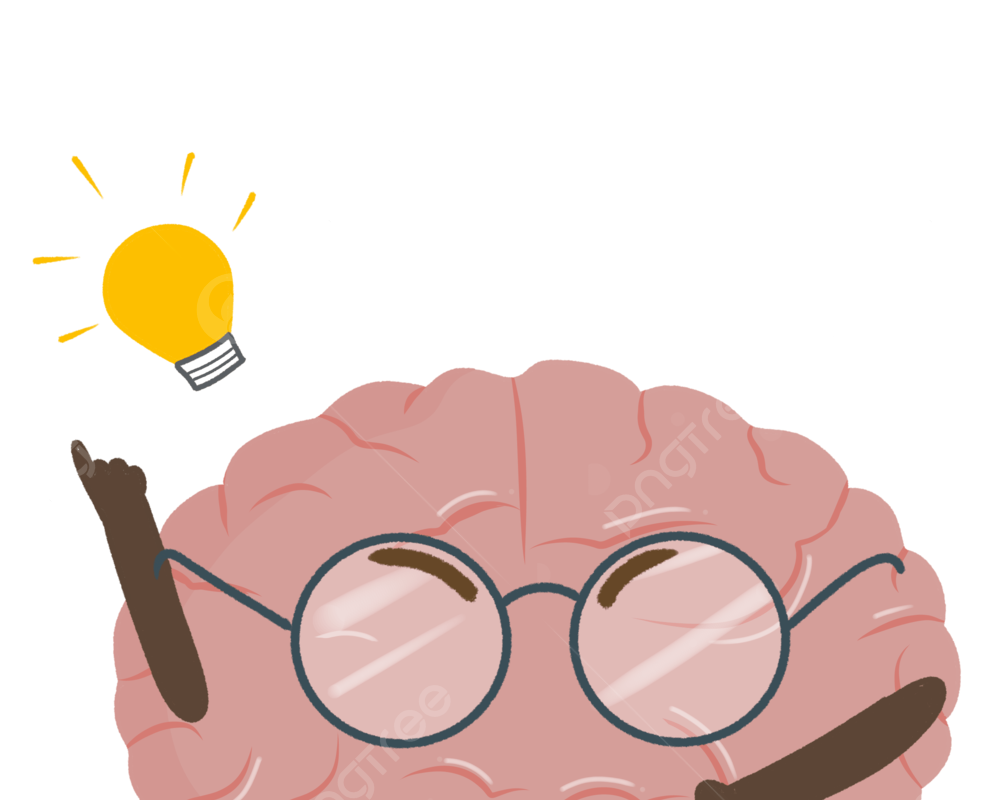
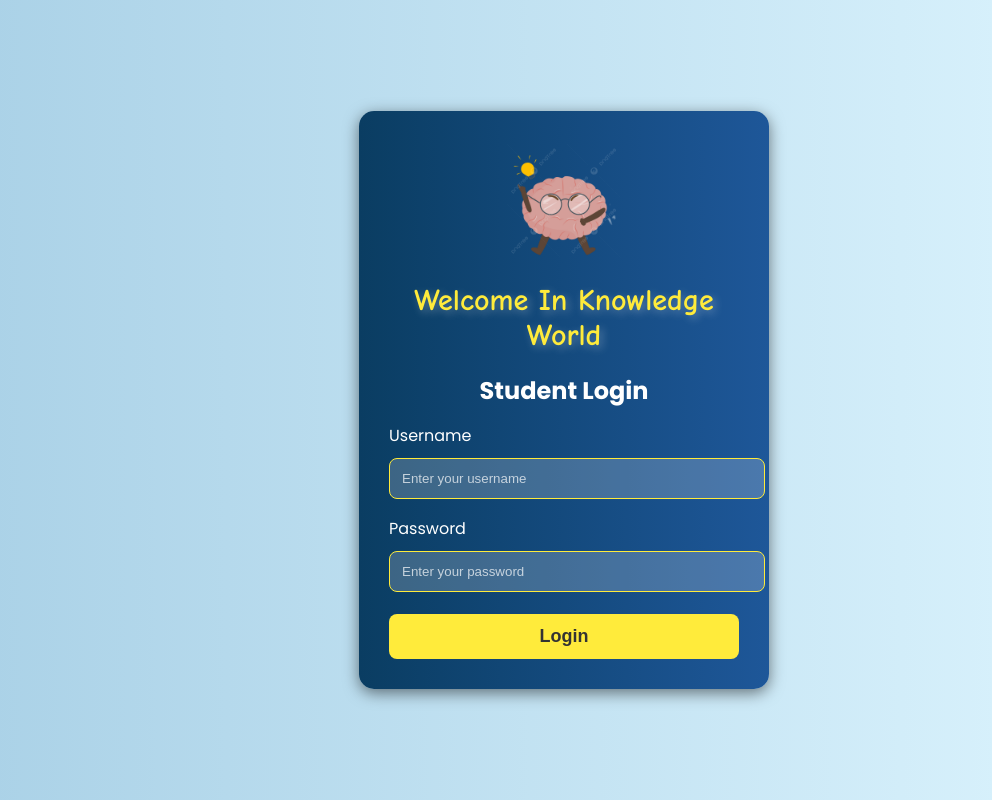
Before and after one commit to Malkhan1992/New-MCQ-App, a plain HTML site: page index.html in a window 1280 px wide. Shown: the top 800 px of the page, without its empty margins (76-1068 px from the left). Drawn offline with Linux system fonts and the light colour scheme.

Commit message:
login pasted in index

```diff
--- a/index.html
+++ b/index.html
@@ -4,25 +4,125 @@
     <meta charset="UTF-8">
     <meta name="viewport" content="width=device-width, initial-scale=1.0">
     <title>Student Login</title>
-    <link rel="stylesheet" href="style.css">
+    <link rel="stylesheet" href="styles.css">
+    <style>
+        @import url('https://fonts.googleapis.com/css2?family=Comic+Neue:wght@700&family=Poppins:wght@400;700&display=swap');
+
+        body {
+            background: linear-gradient(to right, #a8d0e6, #dff6ff);
+            font-family: 'Poppins', sans-serif;
+            display: flex;
+            justify-content: center;
+            align-items: center;
+            height: 100vh;
+            margin: 0;
+            flex-direction: column;
+            color: white;
+        }
+        .login-container {
+            background: linear-gradient(to right, #0a3d62, #1e5799);
+            padding: 30px;
+            border-radius: 15px;
+            box-shadow: 0px 4px 15px rgba(0, 0, 0, 0.5);
+            text-align: center;
+            width: 350px;
+            backdrop-filter: blur(10px);
+        }
+        .logo {
+            width: 120px;
+            margin-bottom: 15px;
+        }
+        .welcome-text {
+            font-size: 30px;
+            font-weight: bold;
+            color: #ffeb3b;
+            margin-bottom: 20px;
+            font-family: 'Comic Neue', cursive;
+            text-shadow: 3px 3px 8px rgba(255, 255, 255, 0.3);
+        }
+        h2 {
+            margin-bottom: 15px;
+            color: #ffffff;
+        }
+        label {
+            display: block;
+            text-align: left;
+            margin: 5px 0;
+            color: white;
+        }
+        input {
+            width: 100%;
+            padding: 12px;
+            margin-bottom: 12px;
+            border: 1px solid #ffeb3b;
+            border-radius: 8px;
+            background: rgba(255, 255, 255, 0.2);
+            color: white;
+        }
+        input::placeholder {
+            color: rgba(255, 255, 255, 0.7);
+        }
+        button {
+            width: 100%;
+            padding: 12px;
+            background: #ffeb3b;
+            border: none;
+            color: #333;
+            font-size: 18px;
+            border-radius: 8px;
+            cursor: pointer;
+            transition: 0.3s;
+            font-weight: bold;
+        }
+        button:hover {
+            background: #ffd700;
+        }
+        .error {
+            color: red;
+            font-size: 14px;
+            margin-bottom: 10px;
+        }
+    </style>
 </head>
 <body>
     <div class="login-container">
-        <img src="mindimage.png" alt="MindImage Logo" class="logo">
-        <h1>Welcome In Knowledge World</h1>
+        <img src="mindimage.png" alt="MindImage" class="logo">
+        <div class="welcome-text">Welcome In Knowledge World</div>
         <h2>Student Login</h2>
-        <p id="error-message"></p> <!-- Error message display -->
+        <p id="error-message" class="error" style="display: none;">Invalid username or password</p>
+        <form id="login-form">
+            <label for="username">Username</label>
+            <input type="text" id="username" name="username" placeholder="Enter your username" required>
 
-        <form id="login-form">
-            <label>Username</label>
-            <input type="text" id="username" required>
-
-            <label>Password</label>
-            <input type="password" id="password" required>
+            <label for="password">Password</label>
+            <input type="password" id="password" name="password" placeholder="Enter your password" required>
 
             <button type="submit">Login</button>
         </form>
     </div>
-    <script src="script.js"></script>
+
+    <script>
+        document.getElementById("login-form").addEventListener("submit", function(event) {
+            event.preventDefault();
+
+            let username = document.getElementById("username").value.trim();
+            let password = document.getElementById("password").value.trim();
+            let errorMessage = document.getElementById("error-message");
+
+            // Correct student names as usernames and student IDs as passwords
+            let validUsers = {
+                "Aryan Singh": "Ar2016",
+                "Aditya Singh": "Ad2017"
+            };
+
+            // Check if the entered username exists and matches the correct password
+            if (validUsers[username] && validUsers[username] === password) {
+                localStorage.setItem("loggedInUser", username); // Store the student's name
+                window.location.href = "subjects.html"; // ✅ Redirect to subjects page (Fixed)
+            } else {
+                errorMessage.style.display = "block"; // Show error message
+            }
+        });
+    </script>
 </body>
 </html>
```
